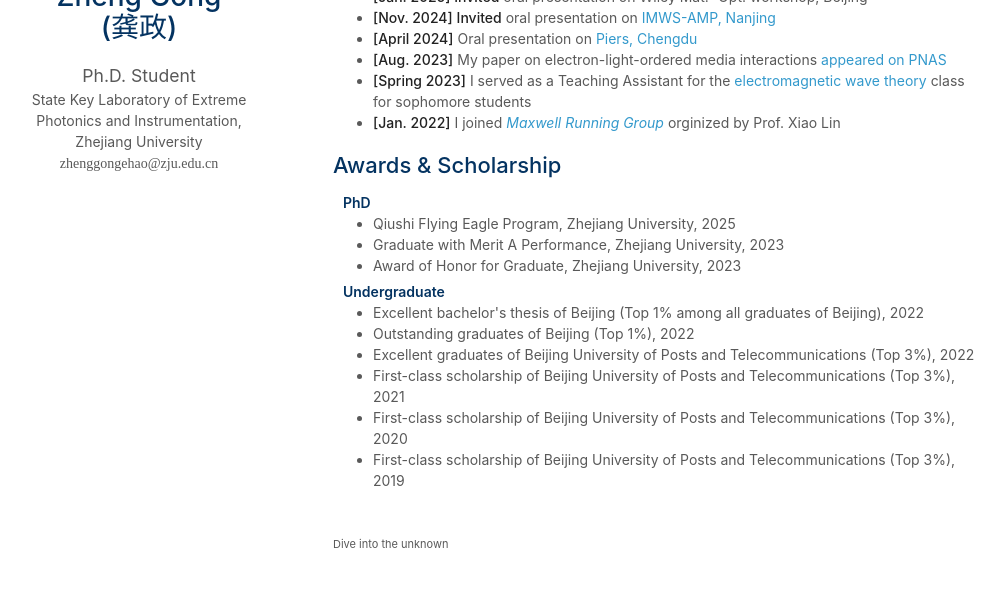
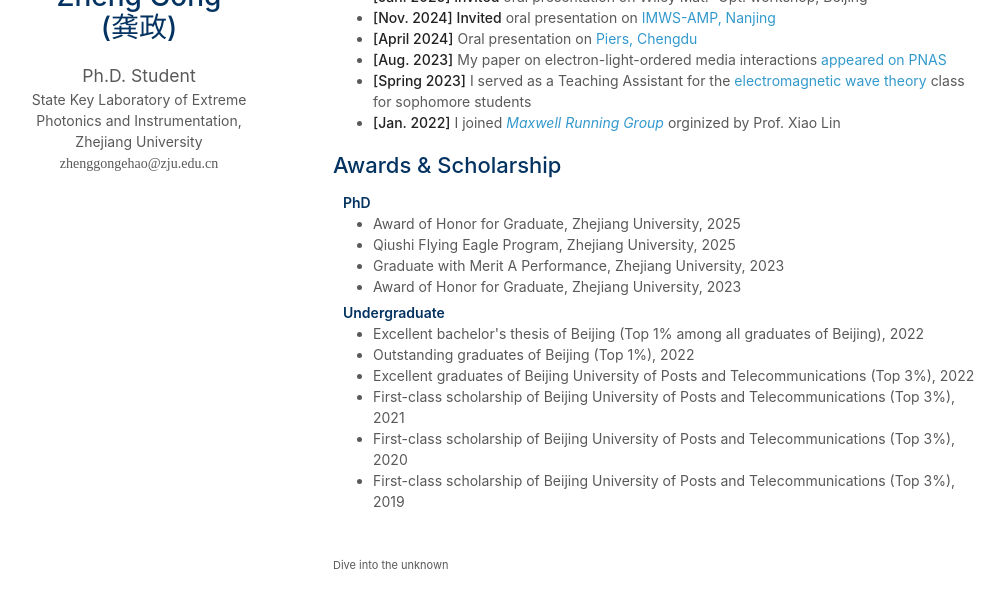
Before and after one commit to zhenggongehao/zhenggongehao.github.io, a Jekyll site: the page built from index.md, in a window 1280 px wide and 900 px high, scrolled down 1243 px, cut to the strip 256-864 px from the top of the window. Shown: the whole strip, without its empty margins (137-1141 px from the left). Built offline with Jekyll 4.4.1, drawn with Linux system fonts in a browser that asks for light colours; nearby versions of some CDN libraries; a style sheet for code colours, icons or effects is not loaded; our own code applies the rules of GitHub Pages for plain Markdown files.

Commit message:
更新文档

```diff
--- a/_includes/services.md
+++ b/_includes/services.md
@@ -3,6 +3,7 @@
 <h4 style="margin:0 10px 0;">PhD</h4>
 
 <ul style="margin:0 0 5px;">
+ <li><autocolor>Award of Honor for Graduate, Zhejiang University, 2025 </autocolor></li>
  <li><autocolor>Qiushi Flying Eagle Program, Zhejiang University, 2025</autocolor></li>
  <li><autocolor>Graduate with Merit A Performance, Zhejiang University, 2023 </autocolor></li>
  <li><autocolor>Award of Honor for Graduate, Zhejiang University, 2023 </autocolor></li>
```
